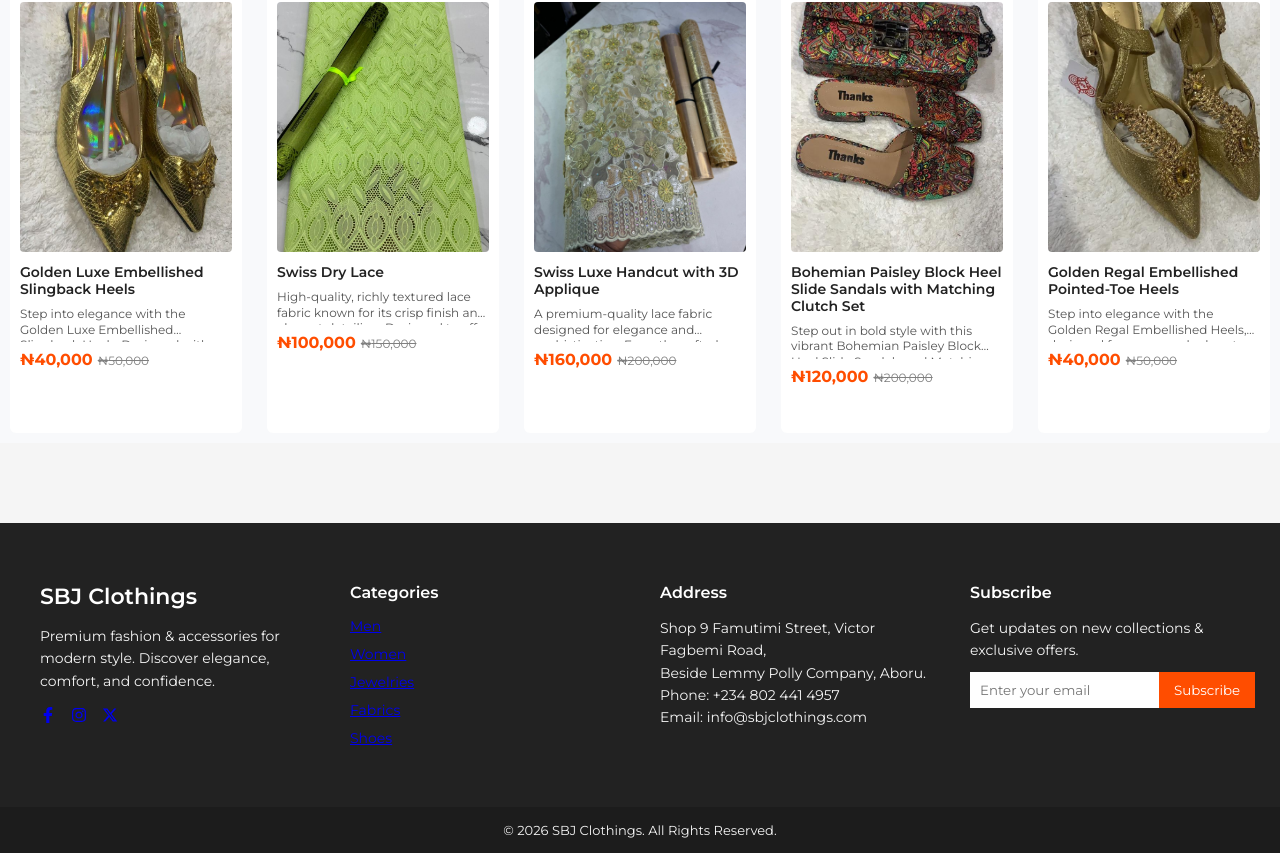
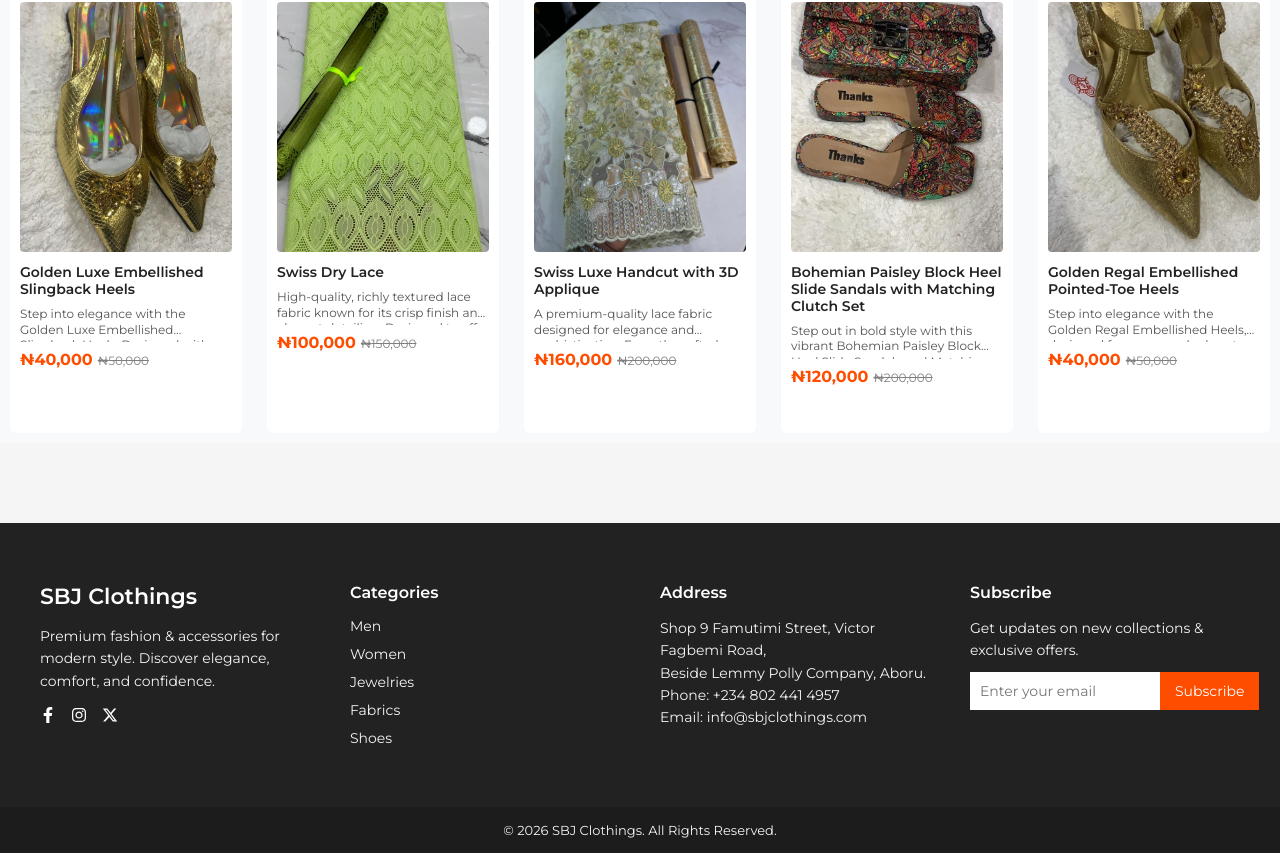
Before and after one commit to ay30bg/sbj-clothing, a React (Create React App) app: page / in a window 1280 px wide. Shown: the part 2016-2869 px from the top of the page. Built offline with nearby package versions, Linux system fonts and the light colour scheme.

Commit message:
Update footer.css

```diff
--- a/src/styles/footer.css
+++ b/src/styles/footer.css
@@ -6,7 +6,7 @@
   --gray: #bbb;
 }
 
-/* MAIN FOOTER */
+/* ================= MAIN FOOTER ================= */
 .footer {
   background: var(--dark);
   color: var(--white);
@@ -14,7 +14,7 @@
   margin-top: 80px;
 }
 
-/* CONTAINER */
+/* ================= CONTAINER ================= */
 .footer-container {
   display: grid;
   grid-template-columns: repeat(auto-fit, minmax(220px, 1fr));
@@ -22,7 +22,7 @@
   padding: 0 40px 50px;
 }
 
-/* SECTION */
+/* ================= SECTION ================= */
 .footer-section h4,
 .footer-logo {
   margin-bottom: 15px;
@@ -39,42 +39,51 @@
   line-height: 1.6;
 }
 
-/* LISTS */
+/* ================= LISTS ================= */
 .footer-section ul {
   list-style: none;
   padding: 0;
+  margin: 0;
 }
 
 .footer-section li {
   margin-bottom: 10px;
   font-size: 14px;
-  cursor: pointer;
-  color: var(--gray);
-  transition: 0.3s;
 }
 
-.footer-section li:hover {
-  color: var(--accent);
+/* Proper link styling */
+.footer-section li a {
+  text-decoration: none;     /* ✅ remove underline */
+  color: var(--gray);
+  transition: all 0.3s ease;
+  display: inline-block;
 }
 
-/* SOCIAL */
+/* Hover effect */
+.footer-section li a:hover {
+  color: var(--accent);
+  transform: translateX(4px);
+}
+
+/* ================= SOCIAL ================= */
 .social-icons {
   display: flex;
   gap: 15px;
   margin-top: 15px;
 }
 
-.social-icons svg {
-  cursor: pointer;
+.social-icons a {
+  color: var(--white);
   font-size: 16px;
-  transition: 0.3s;
+  transition: all 0.3s ease;
 }
 
-.social-icons svg:hover {
+.social-icons a:hover {
   color: var(--accent);
+  transform: translateY(-2px);
 }
 
-/* NEWSLETTER */
+/* ================= NEWSLETTER ================= */
 .newsletter {
   display: flex;
   margin-top: 10px;
@@ -85,17 +94,24 @@
   border: none;
   outline: none;
   flex: 1;
+  font-size: 14px;
 }
 
 .newsletter button {
   padding: 10px 15px;
   background: var(--accent);
   border: none;
-  color: white;
+  color: var(--white);
   cursor: pointer;
+  font-size: 14px;
+  transition: 0.3s ease;
 }
 
-/* PAYMENT METHODS */
+.newsletter button:hover {
+  opacity: 0.85;
+}
+
+/* ================= PAYMENT METHODS ================= */
 .payment-methods {
   display: flex;
   justify-content: center;
@@ -109,7 +125,7 @@
   color: var(--gray);
 }
 
-/* BOTTOM */
+/* ================= BOTTOM ================= */
 .footer-bottom {
   text-align: center;
   padding: 15px 0;
@@ -118,7 +134,7 @@
   color: var(--gray);
 }
 
-/* RESPONSIVE */
+/* ================= RESPONSIVE ================= */
 @media (max-width: 768px) {
   .footer-container {
     padding: 0 20px 40px;
```
